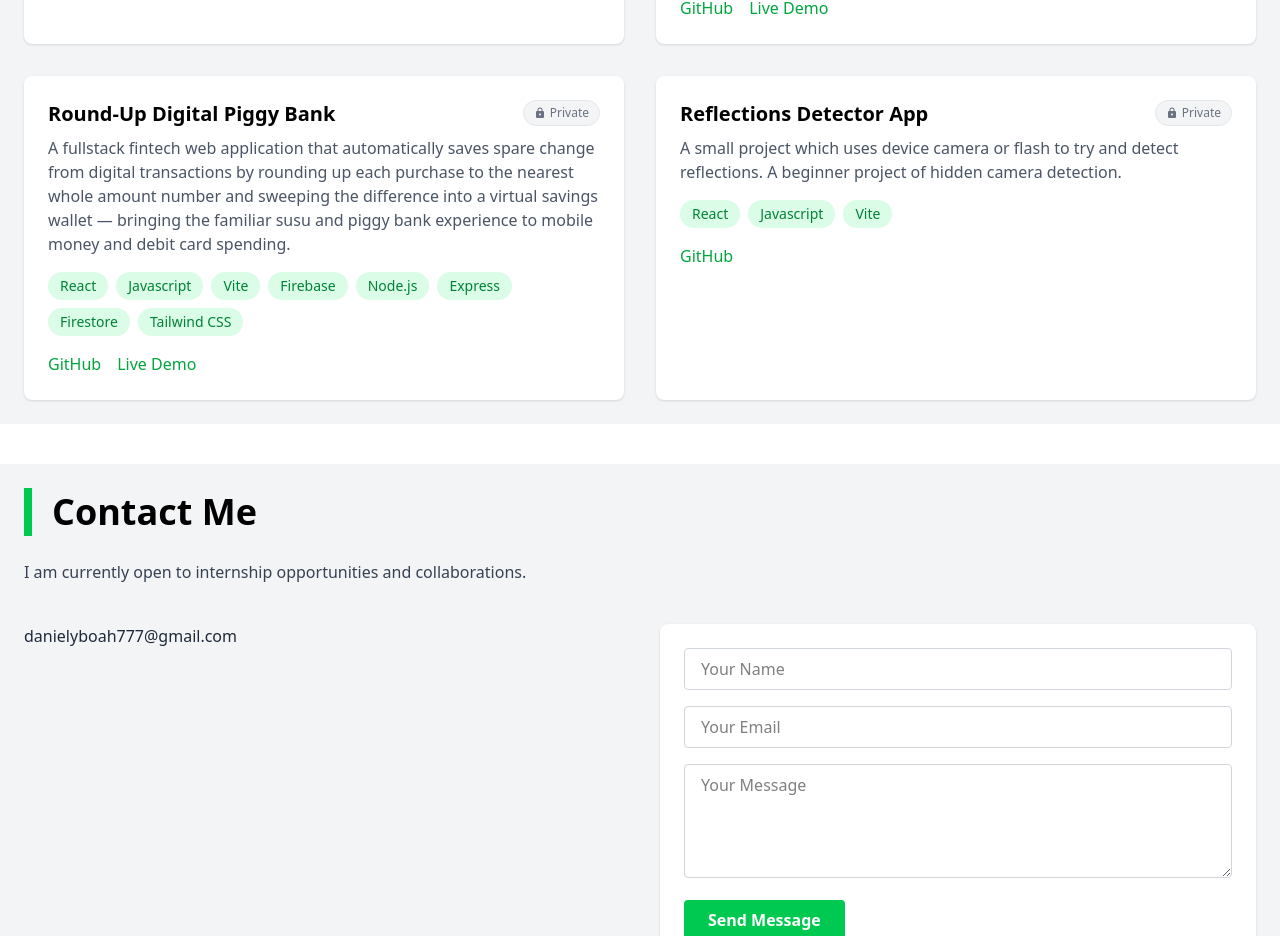
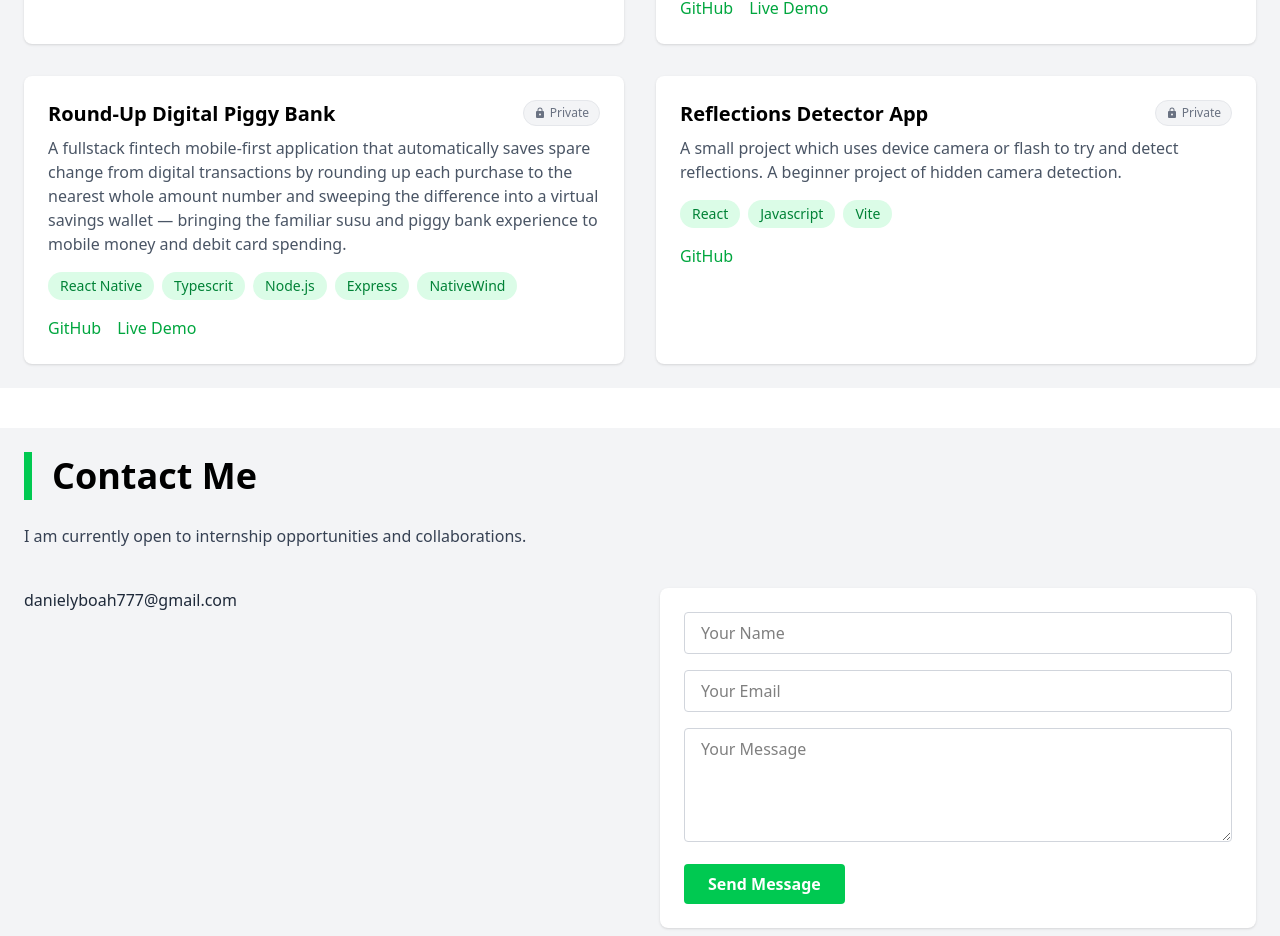
Before and after one commit to Heights001/Portfolio, a React (Vite) app: page / in a window 1280 px wide. Shown: the part 1712-2648 px from the top of the page. Built offline with nearby package versions, Linux system fonts and the light colour scheme.

Commit message:
Updated Projects/RoundUp's tech stack

```diff
--- a/src/pages/Projects.jsx
+++ b/src/pages/Projects.jsx
@@ -20,8 +20,8 @@ const projects = [
   {
     title: "Round-Up Digital Piggy Bank",
     description:
-      "A fullstack fintech web application that automatically saves spare change from digital transactions by rounding up each purchase to the nearest whole amount number and sweeping the difference into a virtual savings wallet — bringing the familiar susu and piggy bank experience to mobile money and debit card spending.",
-    tech: ["React", "Javascript", "Vite", "Firebase", "Node.js", "Express", "Firestore", "Tailwind CSS"],
+      "A fullstack fintech mobile-first application that automatically saves spare change from digital transactions by rounding up each purchase to the nearest whole amount number and sweeping the difference into a virtual savings wallet — bringing the familiar susu and piggy bank experience to mobile money and debit card spending.",
+    tech: ["React Native", "Typescrit", "Node.js", "Express", "NativeWind"],
     github: "https://github.com/Heights001/Round-Up",
     live: "https://round-up-change.vercel.app/",
     private: true
```
